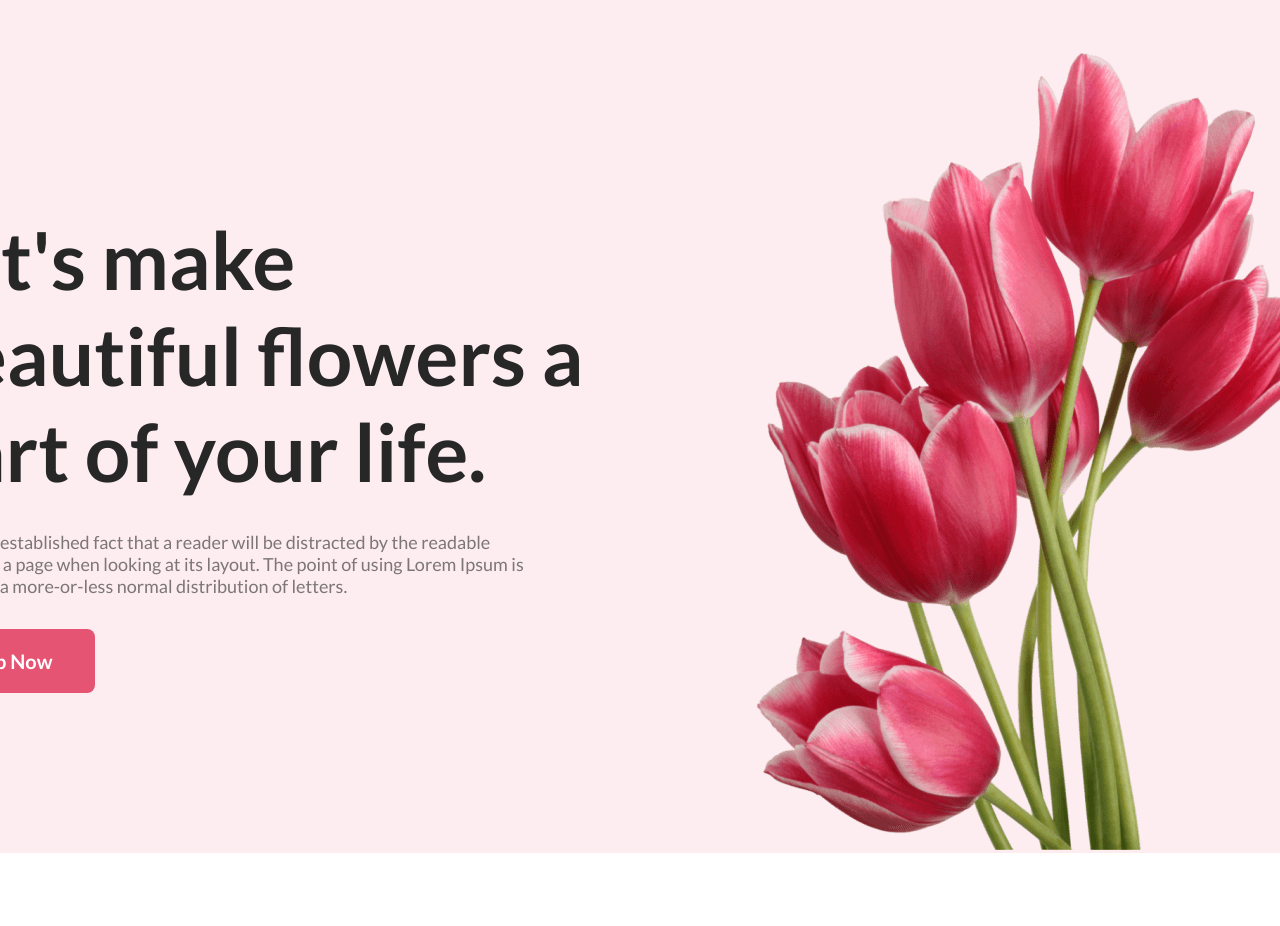
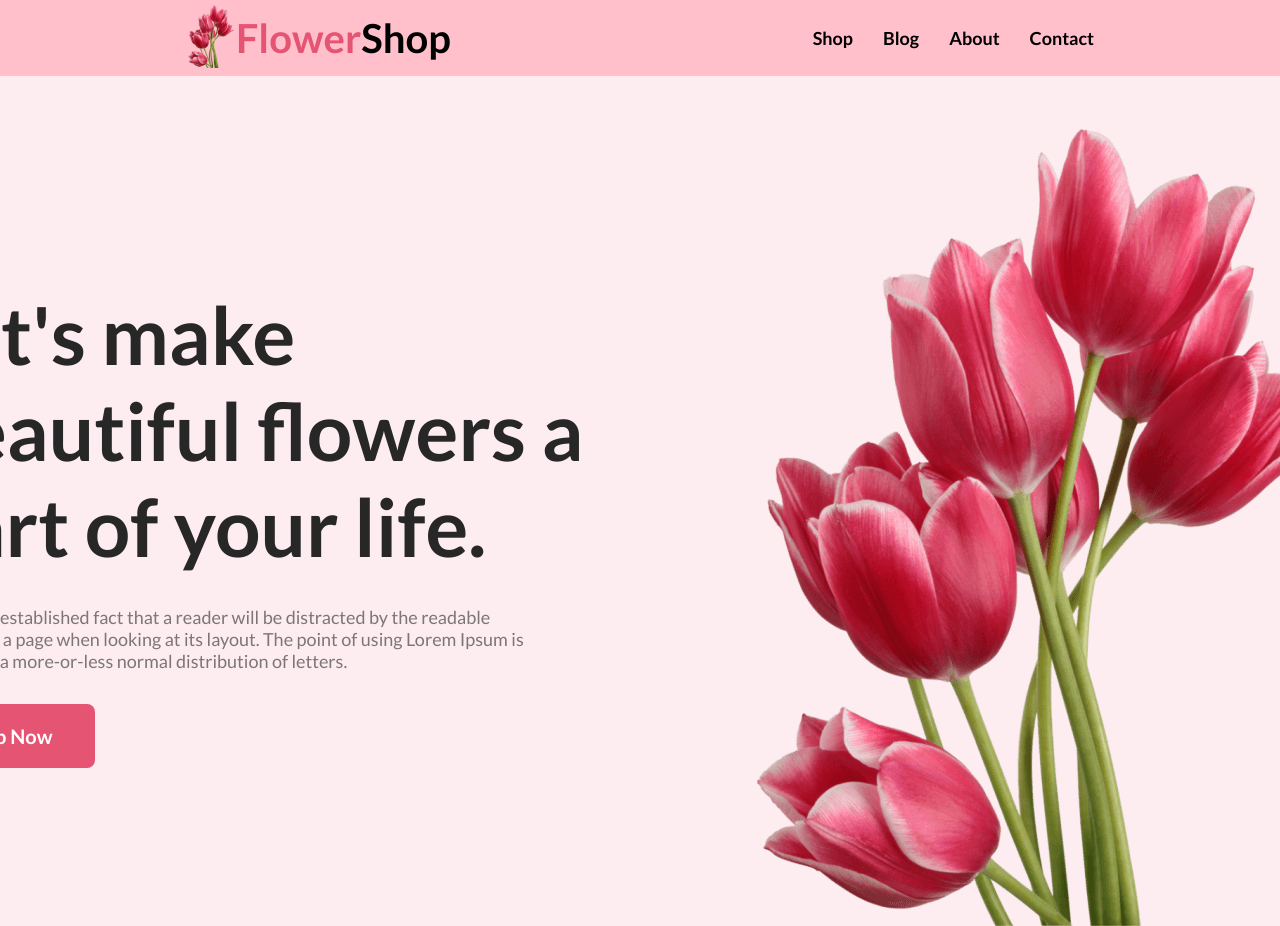
Before and after one commit to sagor995/flower-shop-assignment, a plain HTML site: page index.html in a window 1280 px wide. Shown: the top 926 px of the page. Drawn offline with Linux system fonts and the light colour scheme.

Commit message:
extra meaningful section

```diff
--- a/asset/styles.css
+++ b/asset/styles.css
@@ -3,6 +3,49 @@
     padding: 0px;
     font-family: 'Lato', sans-serif;
 }
+
+.nav-container {
+    display: flex;
+    align-items: center;
+    justify-content: space-around;
+    padding: 5px;
+    background: pink;
+}
+
+.nav-img {
+    width: 50px;
+}
+
+.nav-head {
+    display: flex;
+    align-items: center;
+    flex-direction: row-reverse;
+}
+
+.nav-head h1 {
+    font-size: 40px;
+    font-weight: 800;
+}
+
+.menus {
+    display: flex;
+    list-style: none;
+    gap: 30px;
+    font-size: large;
+    font-weight: 800;
+
+}
+
+a {
+    text-decoration: none;
+    color: black;
+}
+
+.menus li:hover {
+    padding: 5px;
+    background-color: white;
+}
+
 
 .header-container {
     background: rgba(229, 84, 115, 0.10);
--- a/index.html
+++ b/index.html
@@ -14,6 +14,23 @@
   </head>
   <body>
     <header>
+      <nav class="nav-container">
+        <div class="nav-head">
+          <a href=""
+            ><h1><span class="primary">Flower</span>Shop</h1></a
+          >
+          <a href="index.html"
+            ><img class="nav-img" src="Flower-Asset/pngwing10.png" alt=""
+          /></a>
+        </div>
+        <div class="menus">
+          <li class="menu-1"><a href="#">Shop</a></li>
+          <li class="menu-2"><a href="#">Blog</a></li>
+          <li class="menu-3"><a href="#">About</a></li>
+          <li class="menu-4"><a href="#">Contact</a></li>
+        </div>
+      </nav>
+
       <div class="header-container">
         <div class="header-text-container">
           <h1>Let's make beautiful flowers a part of your life.</h1>
```
